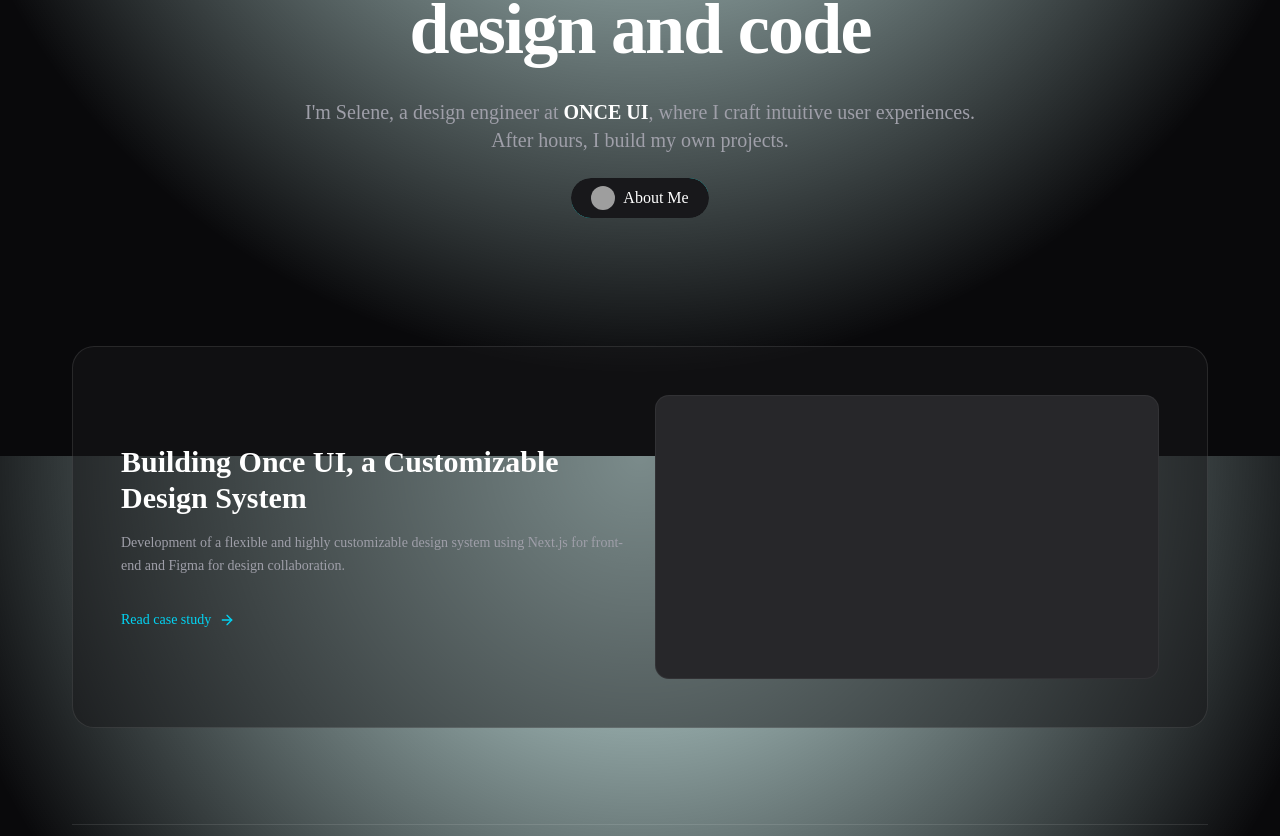
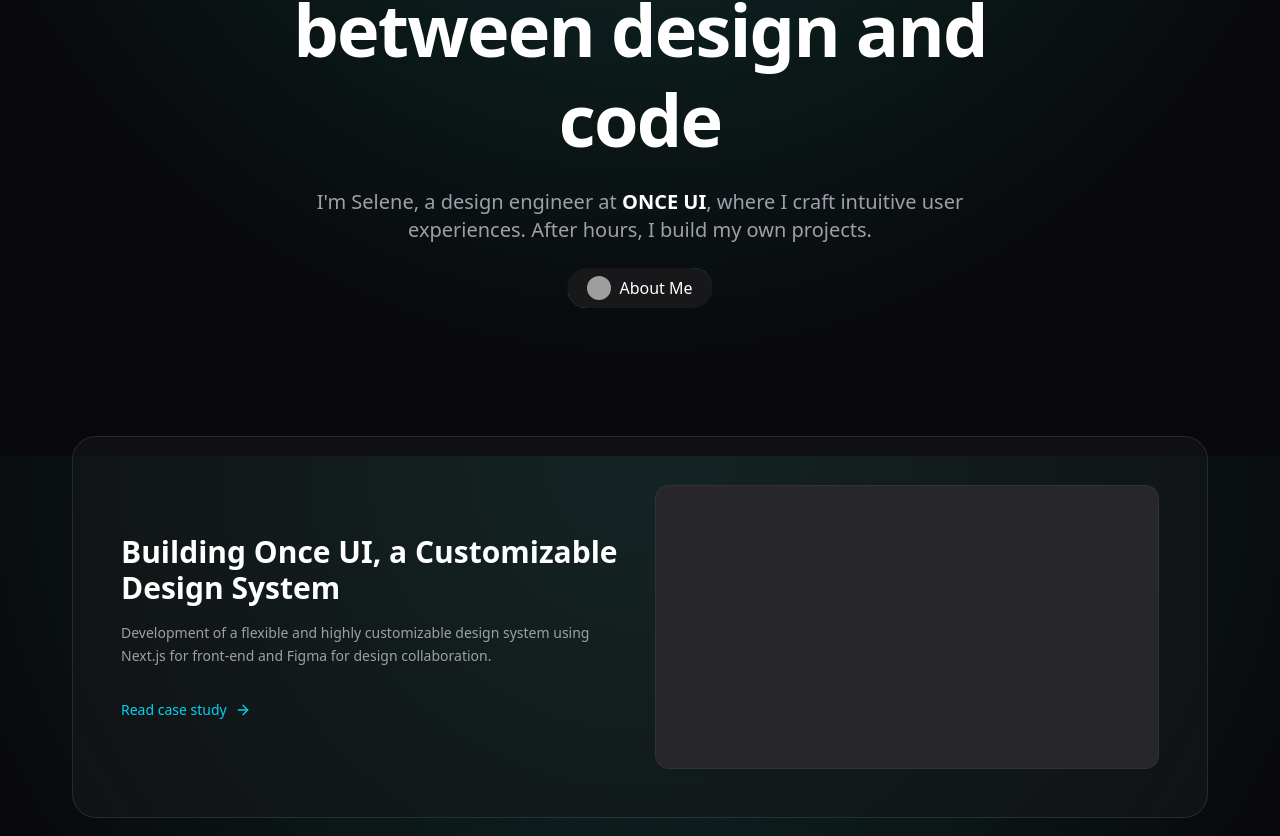
Before and after one commit to codexAbhi007/portfoliov1, a Next.js app: page / in a window 1280 px wide. Shown: the part 344-1180 px from the top of the page. Built offline with nearby package versions, Linux system fonts and the light colour scheme; grey boxes are pictures that could not be loaded.

Commit message:
Added shadcn

```diff
--- a/src/app/globals.css
+++ b/src/app/globals.css
@@ -3,9 +3,12 @@
 @import "shadcn/tailwind.css";
 
 @custom-variant dark (&:is(.dark *));
+
 html {
   scroll-behavior: smooth;
 }
+
+/* ---------------- DARK THEME ---------------- */
 
 .dark {
   --background: oklch(0.145 0 0);
@@ -26,94 +29,9 @@
   --border: oklch(1 0 0 / 10%);
   --input: oklch(1 0 0 / 15%);
   --ring: oklch(0.556 0 0);
-  --chart-1: oklch(0.809 0.105 251.813);
-  --chart-2: oklch(0.623 0.214 259.815);
-  --chart-3: oklch(0.546 0.245 262.881);
-  --chart-4: oklch(0.488 0.243 264.376);
-  --chart-5: oklch(0.424 0.199 265.638);
-  --sidebar: oklch(0.205 0 0);
-  --sidebar-foreground: oklch(0.985 0 0);
-  --sidebar-primary: oklch(0.488 0.243 264.376);
-  --sidebar-primary-foreground: oklch(0.985 0 0);
-  --sidebar-accent: oklch(0.269 0 0);
-  --sidebar-accent-foreground: oklch(0.985 0 0);
-  --sidebar-border: oklch(1 0 0 / 10%);
-  --sidebar-ring: oklch(0.556 0 0);
 }
 
-@theme inline {
-  --color-background: var(--background);
-  --color-foreground: var(--foreground);
-  --font-sans: var(--font-sans);
-  --font-mono: var(--font-geist-mono);
-  --color-sidebar-ring: var(--sidebar-ring);
-  --color-sidebar-border: var(--sidebar-border);
-  --color-sidebar-accent-foreground: var(--sidebar-accent-foreground);
-  --color-sidebar-accent: var(--sidebar-accent);
-  --color-sidebar-primary-foreground: var(--sidebar-primary-foreground);
-  --color-sidebar-primary: var(--sidebar-primary);
-  --color-sidebar-foreground: var(--sidebar-foreground);
-  --color-sidebar: var(--sidebar);
-  --color-chart-5: var(--chart-5);
-  --color-chart-4: var(--chart-4);
-  --color-chart-3: var(--chart-3);
-  --color-chart-2: var(--chart-2);
-  --color-chart-1: var(--chart-1);
-  --color-ring: var(--ring);
-  --color-input: var(--input);
-  --color-border: var(--border);
-  --color-destructive: var(--destructive);
-  --color-accent-foreground: var(--accent-foreground);
-  --color-accent: var(--accent);
-  --color-muted-foreground: var(--muted-foreground);
-  --color-muted: var(--muted);
-  --color-secondary-foreground: var(--secondary-foreground);
-  --color-secondary: var(--secondary);
-  --color-primary-foreground: var(--primary-foreground);
-  --color-primary: var(--primary);
-  --color-popover-foreground: var(--popover-foreground);
-  --color-popover: var(--popover);
-  --color-card-foreground: var(--card-foreground);
-  --color-card: var(--card);
-  --radius-sm: calc(var(--radius) * 0.6);
-  --radius-md: calc(var(--radius) * 0.8);
-  --radius-lg: var(--radius);
-  --radius-xl: calc(var(--radius) * 1.4);
-  --radius-2xl: calc(var(--radius) * 1.8);
-  --radius-3xl: calc(var(--radius) * 2.2);
-  --radius-4xl: calc(var(--radius) * 2.6);
-}
-
-body {
-  background-color: var(--background);
-  font-family: var(--font-sans);
-  background-attachment: fixed;
-}
-
-body {
-  background-image: radial-gradient(
-    circle at 50% 0%,
-    rgba(8, 145, 178, 0.1) 0%,
-    rgba(250, 250, 250, 1) 70%
-  );
-}
-
-.dark body {
-  background-image: radial-gradient(
-    circle at 50% 0%,
-    rgba(0, 254, 233, 0.13) 0%,
-    rgba(9, 9, 11, 1) 70%
-  );
-}
-@keyframes spin-slow {
-  to {
-    transform: rotate(360deg);
-  }
-}
-
-.animate-spin-slow {
-  animation: spin-slow 6s linear infinite;
-}
+/* ---------------- LIGHT THEME ---------------- */
 
 :root {
   --background: oklch(1 0 0);
@@ -134,30 +52,80 @@
   --border: oklch(0.922 0 0);
   --input: oklch(0.922 0 0);
   --ring: oklch(0.708 0 0);
-  --chart-1: oklch(0.809 0.105 251.813);
-  --chart-2: oklch(0.623 0.214 259.815);
-  --chart-3: oklch(0.546 0.245 262.881);
-  --chart-4: oklch(0.488 0.243 264.376);
-  --chart-5: oklch(0.424 0.199 265.638);
   --radius: 0.625rem;
-  --sidebar: oklch(0.985 0 0);
-  --sidebar-foreground: oklch(0.145 0 0);
-  --sidebar-primary: oklch(0.205 0 0);
-  --sidebar-primary-foreground: oklch(0.985 0 0);
-  --sidebar-accent: oklch(0.97 0 0);
-  --sidebar-accent-foreground: oklch(0.205 0 0);
-  --sidebar-border: oklch(0.922 0 0);
-  --sidebar-ring: oklch(0.708 0 0);
 }
+
+/* ---------------- TAILWIND TOKEN MAPPING ---------------- */
+
+@theme inline {
+  --color-background: var(--background);
+  --color-foreground: var(--foreground);
+  --color-primary: var(--primary);
+  --color-primary-foreground: var(--primary-foreground);
+  --color-secondary: var(--secondary);
+  --color-secondary-foreground: var(--secondary-foreground);
+  --color-muted: var(--muted);
+  --color-muted-foreground: var(--muted-foreground);
+  --color-accent: var(--accent);
+  --color-accent-foreground: var(--accent-foreground);
+  --color-destructive: var(--destructive);
+  --color-border: var(--border);
+  --color-input: var(--input);
+  --color-ring: var(--ring);
+
+  --radius-sm: calc(var(--radius) * 0.6);
+  --radius-md: calc(var(--radius) * 0.8);
+  --radius-lg: var(--radius);
+  --radius-xl: calc(var(--radius) * 1.4);
+}
+
+/* ---------------- BASE STYLES ---------------- */
 
 @layer base {
   * {
     @apply border-border outline-ring/50;
   }
+
   body {
-    @apply bg-background text-foreground;
+    @apply text-foreground;
   }
+
   html {
     @apply font-sans;
   }
 }
+
+/* ---------------- PORTFOLIO BACKGROUND ---------------- */
+
+body {
+  font-family: var(--font-sans);
+  background-attachment: fixed;
+}
+
+body {
+  background-image: radial-gradient(
+    circle at 50% 0%,
+    rgba(8, 145, 178, 0.1) 0%,
+    rgba(250, 250, 250, 1) 70%
+  );
+}
+
+.dark body {
+  background-image: radial-gradient(
+    circle at 50% 0%,
+    rgba(0, 254, 233, 0.13) 0%,
+    rgba(9, 9, 11, 1) 70%
+  );
+}
+
+/* ---------------- BUTTON BORDER ANIMATION ---------------- */
+
+@keyframes spin-slow {
+  to {
+    transform: rotate(360deg);
+  }
+}
+
+.animate-spin-slow {
+  animation: spin-slow 6s linear infinite;
+}
```
Also changed, not shown: components.json, 1 other file (tests, documents, lock files or other folders).
